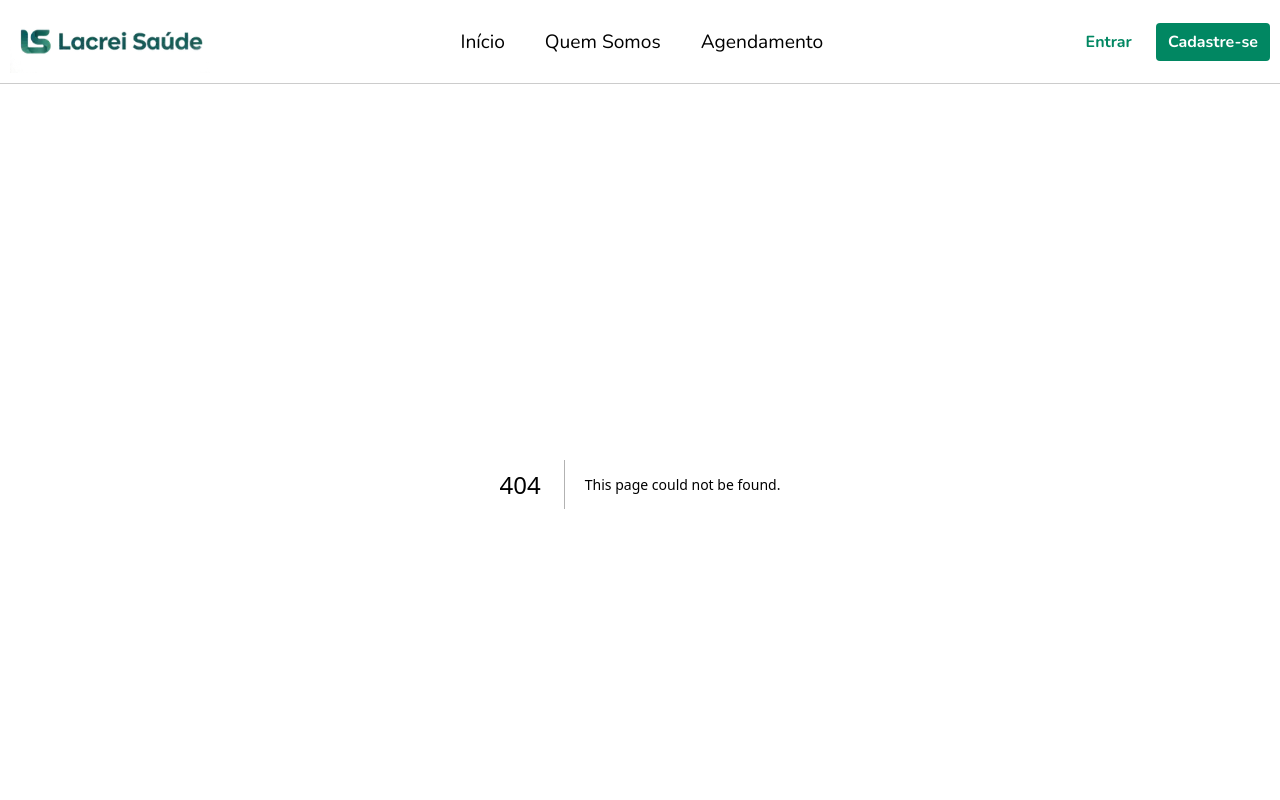
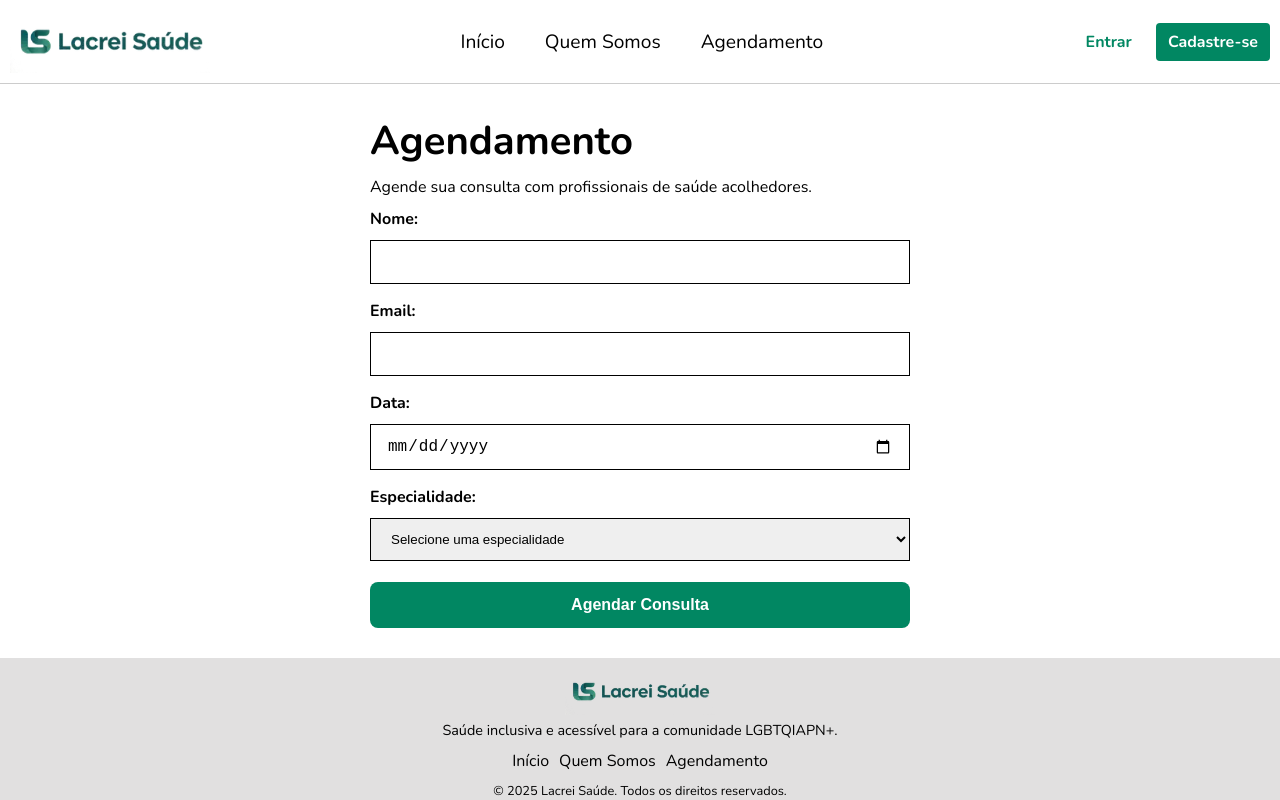
Before and after one commit to matheusFredericods/lacrei-saude, a Next.js app: page /agendamento in a window 1280 px wide. Before the commit this address had no page. Shown: the top 800 px of the page. Built offline with nearby package versions, Linux system fonts and the light colour scheme.

Commit message:
projeto lacrei finalizado

```diff
--- /dev/null
+++ b/src/app/agendamento/page.tsx
@@ -0,0 +1,175 @@
+'use client'
+
+import {useState } from 'react'
+import styled from 'styled-components'
+
+const Main = styled.main`
+  width: 100%;
+  max-width: 600px;
+  margin: 0 auto;
+  padding: 30px;
+`
+
+const Form = styled.form`
+  display: flex;
+  flex-direction: column;
+  gap: 16px;
+`
+
+const Label = styled.label`
+  font-weight: 600;
+  margin-bottom: 5px;
+  font-size: 1rem;
+`
+
+const FieldGroup = styled.div`
+  display: flex;
+  flex-direction: column;
+  gap: 5px;
+`
+
+const Input = styled.input`
+  width: 100%;
+  padding: 12px 16px;
+  outline: none;
+  font-size: 1rem;
+  border: 1px solid #000;
+
+  &:focus {
+    border-color: #a0a0a0;
+  }
+`
+
+const Select = styled.select`
+  width: 100%;
+  padding: 12px 16px;
+  outline: none;
+  border: 1px solid #000;
+
+  &:focus {
+    border-color: #a0a0a0;
+  }
+`
+
+const Title = styled.h1`
+  font-size: 2.5rem;
+  font-weight: 800;
+  margin-bottom: 8px;
+
+  @media (max-width: 768px) {
+    font-size: 2rem;
+  }
+`
+
+const Subtitle = styled.p`
+  font-size: 1rem;
+  margin-bottom: 10px;
+`
+
+const Button = styled.button`
+  padding: 14px;
+  background: #018762;
+  color: #ffffff;
+  font-size: 1rem;
+  font-weight: 700;
+  border: none;
+  border-radius: 8px;
+  cursor: pointer;
+  margin-top: 5px;
+  transition: background 0.3s;
+
+  &:hover {
+    background: #02e2a4;
+  }
+`
+
+const SuccessMessage = styled.div`
+  background: #e8fff5;
+  color: #018762;
+  border: 1px solid #018762;
+  padding: 12px;
+  border-radius: 8px;
+  margin-top: 10px;
+  text-align: center;
+  font-weight: 600;
+`
+
+export default function Agendamento() {
+  const [success, setSuccess] = useState(false)
+
+  const handleSubmit = (e: React.SyntheticEvent) => {
+    e.preventDefault()
+    setSuccess(true)
+
+  }
+
+  return (
+    <Main>
+      <section>
+        <Title>Agendamento</Title>
+
+        <Subtitle>
+          Agende sua consulta com profissionais de saúde acolhedores.
+        </Subtitle>
+
+        <Form onSubmit={handleSubmit}>
+          <FieldGroup>
+            <Label htmlFor="name">Nome:</Label>
+            <Input
+              id="name"
+              type="text"
+              name="name"
+              required
+            />
+          </FieldGroup>
+
+          <FieldGroup>
+            <Label htmlFor="email">Email:</Label>
+            <Input
+              id="email"
+              type="email"
+              name="email"
+              required
+            />
+          </FieldGroup>
+
+          <FieldGroup>
+            <Label htmlFor="date">Data:</Label>
+            <Input
+              id="date"
+              type="date"
+              name="date"
+              required
+            />
+          </FieldGroup>
+
+          <FieldGroup>
+            <Label htmlFor="specialty">Especialidade:</Label>
+
+            <Select
+              id="specialty"
+              name="specialty"
+              required
+            >
+              <option value="">Selecione uma especialidade</option>
+              <option value="psicologia">Psicologia</option>
+              <option value="clinica-geral">Clínica Geral</option>
+              <option value="ginecologia">Ginecologia</option>
+              <option value="endocrinologia">Endocrinologia</option>
+            </Select>
+          </FieldGroup>
+
+          <Button type="submit">
+            Agendar Consulta
+          </Button>
+
+          {success && (
+            <SuccessMessage>
+              Agendamento solicitado com sucesso! 💚
+            </SuccessMessage>
+          )}
+        </Form>
+      </section>
+    </Main>
+  )
+}
--- a/src/components/Footer/Footer.tsx
+++ b/src/components/Footer/Footer.tsx
@@ -66,7 +66,7 @@ export default function Footer() {
             </FooterTop>
 
 
-             <FooterNav>
+             <FooterNav aria-label="Links de navegação do rodapé">
                 <FooterLink href="/">Início</FooterLink>
                 <FooterLink href="/quem-somos">Quem Somos</FooterLink>
                 <FooterLink href="/agendamento">Agendamento</FooterLink>
--- a/src/components/Header/Header.tsx
+++ b/src/components/Header/Header.tsx
@@ -72,12 +72,13 @@ const NavItem = styled(Link)`
   }
 `
 
-const MobileMenu = styled.div`
+const MobileMenu = styled.button`
   display: flex;
   align-items: center;
   justify-content: center;
   background: none;
   cursor: pointer;
+  border:none;
 
   @media (min-width: 768px) {
     display: none;
@@ -116,9 +117,9 @@ font-weight: 700;
 text-decoration: none;
 display: inline-flex;
 align-items: center;
-  transition: background 0.3s, color 0.3s;
-  padding: 8px 12px;
-    border-radius: 4px;
+transition: background 0.3s, color 0.3s;
+padding: 8px 12px;
+border-radius: 4px;
 
 &:hover {
 color: #fff;
@@ -155,13 +156,19 @@ export default function Header() {
 
         <NavLinks $isOpen={isMenuOpen}>
           <NavLinkItem>
-            <NavItem href="/">Início</NavItem>
+            <NavItem href="/"
+               onClick={() => setIsMenuOpen(false)}>
+              Início</NavItem>
           </NavLinkItem>
           <NavLinkItem>
-            <NavItem href="/quem-somos">Quem Somos</NavItem>
+            <NavItem href="/quem-somos"
+              onClick={() => setIsMenuOpen(false)}
+            >Quem Somos</NavItem>
           </NavLinkItem>
           <NavLinkItem>
-            <NavItem href="/agendamento">Agendamento</NavItem>
+            <NavItem href="/agendamento"
+             onClick={() => setIsMenuOpen(false)}
+            >Agendamento</NavItem>
           </NavLinkItem>
             <MobileActions >
                   <BtnPrimary href="/login">Entrar</BtnPrimary>
@@ -172,12 +179,17 @@ export default function Header() {
         </NavLinks>
 
         <Actions>
-          <BtnPrimary href="/login">Entrar</BtnPrimary>
-          <BtnOutline href="/cadastro">Cadastre-se</BtnOutline>
+          <BtnPrimary href="/">Entrar</BtnPrimary>
+          <BtnOutline href="/">Cadastre-se</BtnOutline>
         </Actions>
 
         <MobileMenu onClick={() => setIsMenuOpen(!isMenuOpen)}
          data-testid="hamburger-button"
+        aria-label={
+         isMenuOpen
+          ? 'Fechar menu de navegação'
+           : 'Abrir menu de navegação'
+  }
           >
           {isMenuOpen ? <X size={28} /> : <Menu size={28} />}
         </MobileMenu>
```
Also changed, not shown: src/app/page.tsx (+11 -3 lines), src/app/quem-somos/page.tsx (+74 -4 lines), public/quem-somos.jpg (added), 1 other file (tests, documents, lock files or other folders).
